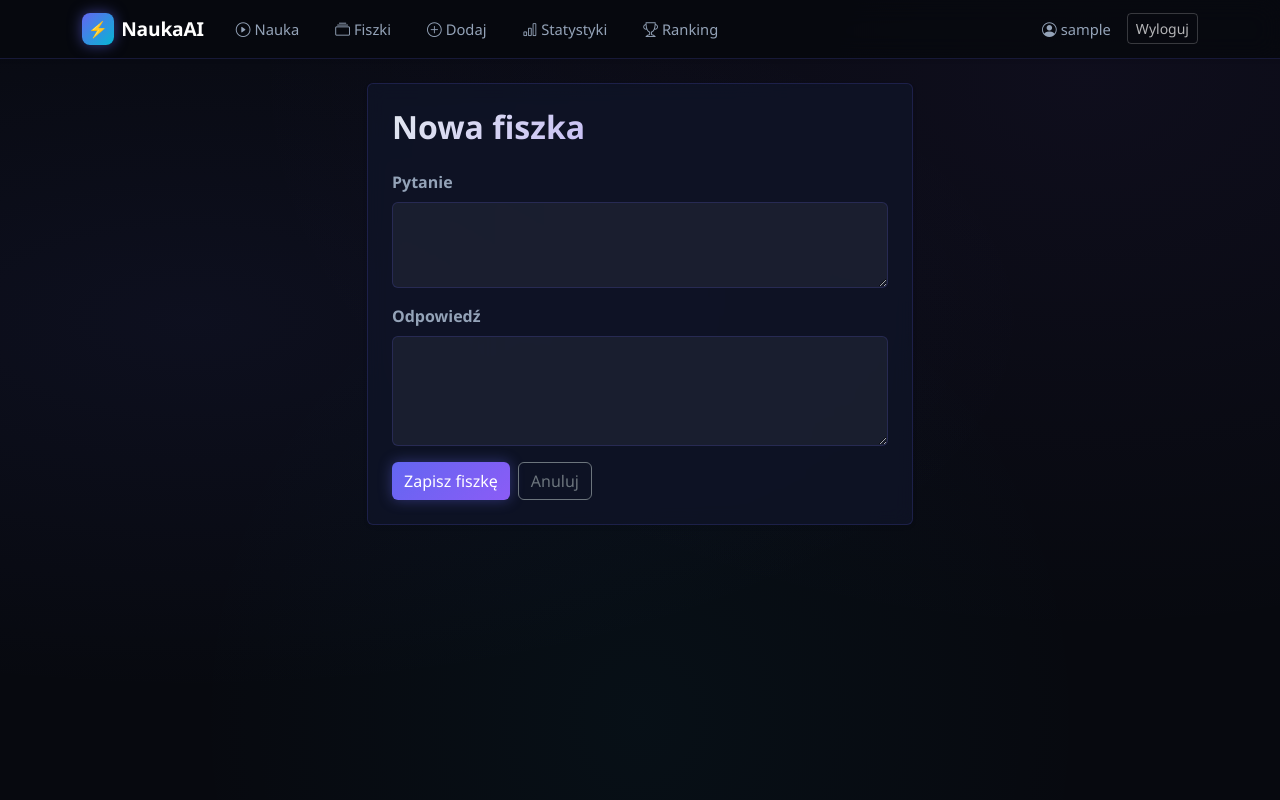
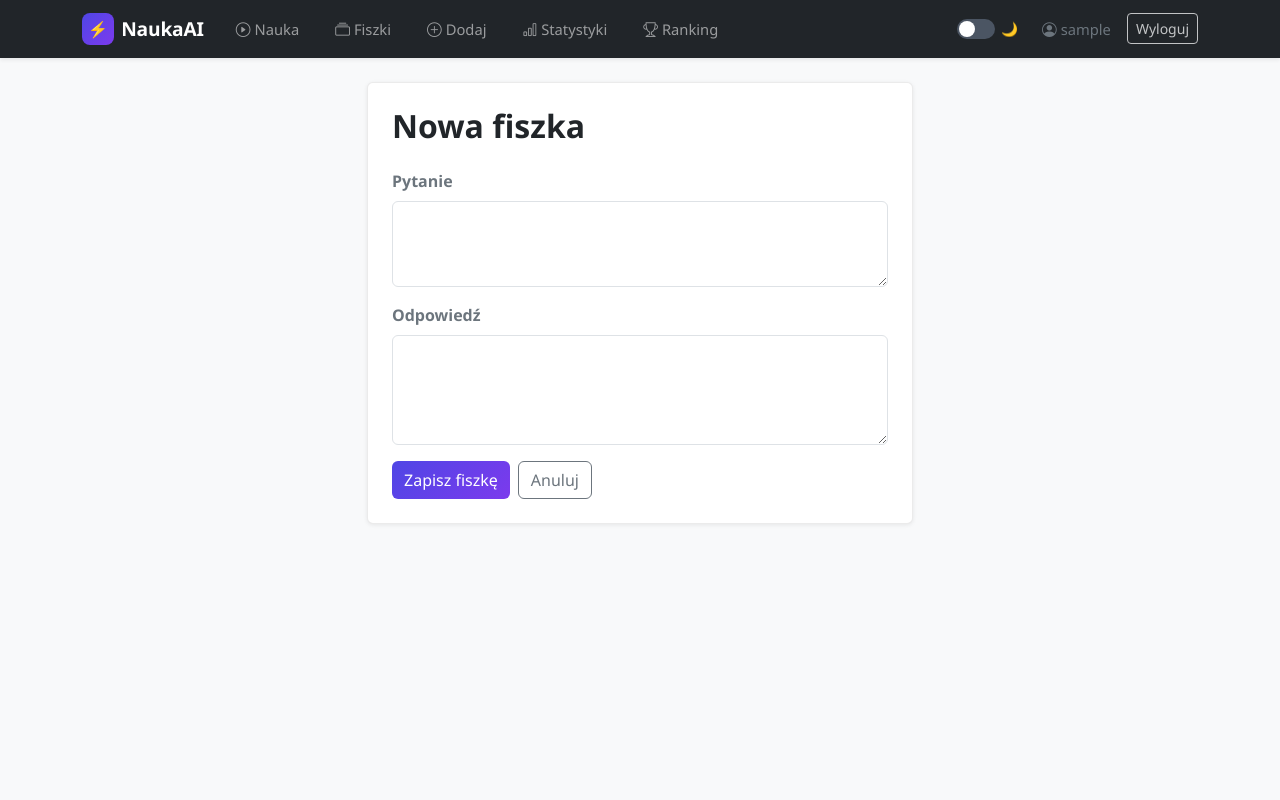
Before and after one commit to Pawelooo/ai-flashcard-app, a Django app: page /flashcards/create/ in a window 1280 px wide. Run offline with Django 5.2, Linux system fonts and the light colour scheme; the visitor is signed in with stand-in values (Sample User, id 1).

Commit message:
feat: light/dark theme toggle in navbar + restore light as default
Co-Authored-By: Claude Sonnet 4.6 <noreply@anthropic.com>

```diff
--- a/templates/base.html
+++ b/templates/base.html
@@ -1,5 +1,5 @@
 <!DOCTYPE html>
-<html lang="pl" data-bs-theme="dark">
+<html lang="pl">
 <head>
   <meta charset="UTF-8">
   <meta name="viewport" content="width=device-width, initial-scale=1">
@@ -8,181 +8,178 @@
   <link href="https://cdn.jsdelivr.net/npm/bootstrap@5.3.3/dist/css/bootstrap.min.css" rel="stylesheet">
   <link href="https://cdn.jsdelivr.net/npm/bootstrap-icons@1.11.3/font/bootstrap-icons.css" rel="stylesheet">
   <style>
+    /* ── Light theme (default) ── */
     :root {
-      --ai-bg: #07090f;
-      --ai-surface: rgba(15, 20, 40, 0.75);
-      --ai-surface-hover: rgba(25, 30, 60, 0.85);
-      --ai-border: rgba(99, 102, 241, 0.18);
-      --ai-primary: #6366f1;
-      --ai-secondary: #8b5cf6;
-      --ai-accent: #06b6d4;
-      --ai-text: #e2e8f0;
-      --ai-muted: #64748b;
-      --ai-glow: 0 0 24px rgba(99, 102, 241, 0.35);
+      --bg:          #f8f9fa;
+      --surface:     #ffffff;
+      --navbar-bg:   #212529;
+      --border:      rgba(0,0,0,.08);
+      --text:        #212529;
+      --muted:       #6c757d;
+      --card-shadow: 0 1px 4px rgba(0,0,0,.08);
+      --primary:     #4f46e5;
+      --primary2:    #7c3aed;
+      --input-bg:    #ffffff;
+      --input-border:#dee2e6;
+      --input-text:  #212529;
     }
 
-    * { box-sizing: border-box; }
+    /* ── Dark theme ── */
+    [data-theme="dark"] {
+      --bg:          #07090f;
+      --surface:     rgba(15,20,40,.8);
+      --navbar-bg:   rgba(7,9,15,.95);
+      --border:      rgba(99,102,241,.18);
+      --text:        #e2e8f0;
+      --muted:       #64748b;
+      --card-shadow: 0 0 24px rgba(99,102,241,.15);
+      --primary:     #6366f1;
+      --primary2:    #8b5cf6;
+      --input-bg:    rgba(255,255,255,.05);
+      --input-border:rgba(99,102,241,.25);
+      --input-text:  #e2e8f0;
+    }
 
+    /* ── Base ── */
     body {
       font-family: 'Segoe UI', system-ui, sans-serif;
-      background-color: var(--ai-bg);
+      background-color: var(--bg);
+      color: var(--text);
+      transition: background-color .3s, color .3s;
+    }
+    [data-theme="dark"] body {
       background-image:
-        radial-gradient(ellipse at 15% 40%, rgba(99,102,241,0.07) 0%, transparent 55%),
-        radial-gradient(ellipse at 85% 10%, rgba(139,92,246,0.06) 0%, transparent 55%),
-        radial-gradient(ellipse at 50% 90%, rgba(6,182,212,0.04) 0%, transparent 50%);
-      color: var(--ai-text);
-      min-height: 100vh;
+        radial-gradient(ellipse at 15% 40%, rgba(99,102,241,.07) 0%, transparent 55%),
+        radial-gradient(ellipse at 85% 10%, rgba(139,92,246,.06) 0%, transparent 55%);
     }
 
     /* ── Navbar ── */
-    .navbar {
-      background: rgba(7, 9, 15, 0.92) !important;
-      border-bottom: 1px solid var(--ai-border);
-      backdrop-filter: blur(12px);
-    }
+    .navbar { background: var(--navbar-bg) !important; transition: background .3s; }
     .navbar-brand-logo {
-      display: inline-flex;
-      align-items: center;
-      gap: .45rem;
-      font-weight: 700;
-      font-size: 1.2rem;
-      letter-spacing: -.01em;
+      display: inline-flex; align-items: center; gap: .45rem;
+      font-weight: 700; font-size: 1.2rem; letter-spacing: -.01em;
     }
     .logo-icon {
       width: 32px; height: 32px;
-      background: linear-gradient(135deg, var(--ai-primary) 0%, var(--ai-accent) 100%);
+      background: linear-gradient(135deg, var(--primary) 0%, var(--primary2) 100%);
       border-radius: 8px;
       display: inline-flex; align-items: center; justify-content: center;
-      font-size: 1rem;
-      flex-shrink: 0;
-      box-shadow: 0 0 14px rgba(99,102,241,0.55);
+      font-size: 1rem; flex-shrink: 0;
     }
-    .nav-link {
-      font-size: .92rem;
-      color: #94a3b8 !important;
-      transition: color .15s;
-    }
-    .nav-link:hover { color: var(--ai-text) !important; }
-    .nav-link.active-link { color: var(--ai-text) !important; }
-    .nav-link.bg-primary { background: rgba(99,102,241,0.2) !important; color: var(--ai-text) !important; }
+    [data-theme="dark"] .logo-icon { box-shadow: 0 0 14px rgba(99,102,241,.55); }
+    .nav-link { font-size: .92rem; }
 
     /* ── Cards ── */
     .card {
-      background: var(--ai-surface) !important;
-      border: 1px solid var(--ai-border) !important;
-      backdrop-filter: blur(10px);
-      color: var(--ai-text) !important;
-      transition: border-color .2s, box-shadow .2s;
+      background: var(--surface) !important;
+      border: 1px solid var(--border) !important;
+      color: var(--text) !important;
+      box-shadow: var(--card-shadow) !important;
+      transition: background .3s, border-color .2s, box-shadow .2s;
     }
-    .card:hover {
-      border-color: rgba(99,102,241,0.4) !important;
-      box-shadow: var(--ai-glow) !important;
+    [data-theme="dark"] .card { backdrop-filter: blur(10px); }
+    [data-theme="dark"] .card:hover {
+      border-color: rgba(99,102,241,.4) !important;
+      box-shadow: 0 0 28px rgba(99,102,241,.25) !important;
     }
-    .card-title { color: var(--ai-text) !important; }
+    .card-title { color: var(--text) !important; }
 
     /* ── Buttons ── */
     .btn-primary {
-      background: linear-gradient(135deg, var(--ai-primary), var(--ai-secondary)) !important;
+      background: linear-gradient(135deg, var(--primary), var(--primary2)) !important;
       border: none !important;
-      box-shadow: 0 0 14px rgba(99,102,241,0.4);
-      transition: box-shadow .2s, transform .15s;
     }
-    .btn-primary:hover {
-      box-shadow: 0 0 28px rgba(99,102,241,0.65) !important;
-      transform: translateY(-1px);
+    [data-theme="dark"] .btn-primary { box-shadow: 0 0 14px rgba(99,102,241,.4); }
+    [data-theme="dark"] .btn-primary:hover { box-shadow: 0 0 28px rgba(99,102,241,.65) !important; transform: translateY(-1px); }
+    .btn-outline-primary { border-color: var(--primary) !important; color: var(--primary) !important; }
+    [data-theme="dark"] .btn-success {
+      background: linear-gradient(135deg,#10b981,#059669) !important;
+      border: none !important; box-shadow: 0 0 12px rgba(16,185,129,.35);
     }
-    .btn-outline-primary {
-      border-color: var(--ai-primary) !important;
-      color: var(--ai-primary) !important;
-      transition: background .2s, box-shadow .2s;
+    [data-theme="dark"] .btn-danger {
+      background: linear-gradient(135deg,#ef4444,#dc2626) !important;
+      border: none !important; box-shadow: 0 0 12px rgba(239,68,68,.3);
     }
-    .btn-outline-primary:hover {
-      background: rgba(99,102,241,0.15) !important;
-      box-shadow: 0 0 14px rgba(99,102,241,0.3);
-      color: var(--ai-text) !important;
-    }
-    .btn-success {
-      background: linear-gradient(135deg, #10b981, #059669) !important;
-      border: none !important;
-      box-shadow: 0 0 12px rgba(16,185,129,0.35);
-    }
-    .btn-success:hover { box-shadow: 0 0 22px rgba(16,185,129,0.55) !important; }
-    .btn-danger {
-      background: linear-gradient(135deg, #ef4444, #dc2626) !important;
-      border: none !important;
-      box-shadow: 0 0 12px rgba(239,68,68,0.3);
-    }
-    .btn-danger:hover { box-shadow: 0 0 22px rgba(239,68,68,0.5) !important; }
-    .btn-outline-light {
-      border-color: rgba(255,255,255,0.2) !important;
-      color: rgba(255,255,255,0.7) !important;
-    }
-    .btn-outline-light:hover { background: rgba(255,255,255,0.08) !important; }
-
-    /* ── Headings ── */
-    h1, h2 {
-      background: linear-gradient(135deg, #e2e8f0 0%, #a78bfa 100%);
-      -webkit-background-clip: text;
-      -webkit-text-fill-color: transparent;
-      background-clip: text;
-    }
-    h3, h4, h5 { color: var(--ai-text); }
 
     /* ── Progress bar ── */
-    .progress {
-      background: rgba(255,255,255,0.08);
-      border-radius: 99px;
-    }
-    .progress-bar {
-      background: linear-gradient(90deg, var(--ai-primary), var(--ai-accent));
-      border-radius: 99px;
-    }
+    [data-theme="dark"] .progress { background: rgba(255,255,255,.08); }
+    [data-theme="dark"] .progress-bar { background: linear-gradient(90deg,#6366f1,#06b6d4); }
 
-    /* ── Forms & Inputs ── */
+    /* ── Forms ── */
     .form-control, .form-select {
-      background: rgba(255,255,255,0.05) !important;
-      border-color: var(--ai-border) !important;
-      color: var(--ai-text) !important;
+      background: var(--input-bg) !important;
+      border-color: var(--input-border) !important;
+      color: var(--input-text) !important;
+      transition: background .3s, border-color .2s;
     }
     .form-control:focus, .form-select:focus {
-      background: rgba(255,255,255,0.08) !important;
-      border-color: var(--ai-primary) !important;
-      box-shadow: 0 0 0 3px rgba(99,102,241,0.2) !important;
-      color: var(--ai-text) !important;
+      border-color: var(--primary) !important;
+      box-shadow: 0 0 0 3px rgba(99,102,241,.2) !important;
     }
-    .form-control::placeholder { color: var(--ai-muted) !important; }
-    .form-label { color: #94a3b8; }
+    .form-control::placeholder { color: var(--muted) !important; }
+    .form-label { color: var(--muted); }
 
-    /* ── Alerts ── */
-    .alert {
-      background: var(--ai-surface) !important;
-      border: 1px solid var(--ai-border) !important;
-      color: var(--ai-text) !important;
+    /* ── Text / misc ── */
+    .text-muted { color: var(--muted) !important; }
+    [data-theme="dark"] hr { border-color: rgba(99,102,241,.18); }
+    [data-theme="dark"] .table { color: var(--text); }
+    [data-theme="dark"] .table thead th,
+    [data-theme="dark"] .table td,
+    [data-theme="dark"] .table th { border-color: rgba(99,102,241,.18); }
+    [data-theme="dark"] h1, [data-theme="dark"] h2 {
+      background: linear-gradient(135deg, #e2e8f0 0%, #a78bfa 100%);
+      -webkit-background-clip: text; -webkit-text-fill-color: transparent; background-clip: text;
+    }
+    [data-theme="dark"] .alert {
+      background: rgba(15,20,40,.8) !important;
+      border: 1px solid rgba(99,102,241,.2) !important;
+      color: var(--text) !important;
       backdrop-filter: blur(8px);
     }
-    .alert-success { border-color: rgba(16,185,129,0.3) !important; }
-    .alert-danger  { border-color: rgba(239,68,68,0.3)  !important; }
-    .alert-warning { border-color: rgba(245,158,11,0.3) !important; }
-    .alert-info    { border-color: rgba(6,182,212,0.3)  !important; }
+    [data-theme="dark"] #flashcard { box-shadow: 0 0 40px rgba(99,102,241,.15) !important; }
 
-    /* ── Misc ── */
-    .text-muted { color: var(--ai-muted) !important; }
-    hr { border-color: var(--ai-border); }
-    .table { color: var(--ai-text); }
-    .table thead th { border-color: var(--ai-border); color: #94a3b8; }
-    .table td, .table th { border-color: var(--ai-border); }
-    .badge.bg-primary { background: var(--ai-primary) !important; }
-    .display-1.text-muted { color: rgba(99,102,241,0.3) !important; -webkit-text-fill-color: unset; }
+    /* ── Theme toggle switch ── */
+    .theme-toggle {
+      display: flex; align-items: center; gap: .4rem;
+      cursor: pointer; user-select: none;
+    }
+    .theme-toggle input { display: none; }
+    .toggle-track {
+      width: 38px; height: 20px; border-radius: 99px;
+      background: #4b5563; position: relative; transition: background .3s;
+    }
+    .toggle-track::after {
+      content: '';
+      position: absolute; top: 2px; left: 2px;
+      width: 16px; height: 16px; border-radius: 50%;
+      background: #fff; transition: transform .25s;
+    }
+    .theme-toggle input:checked + .toggle-track { background: #6366f1; }
+    .theme-toggle input:checked + .toggle-track::after { transform: translateX(18px); }
+    .toggle-icon { font-size: .85rem; }
 
-    /* ── Glow pulse on flashcard ── */
-    #flashcard {
-      box-shadow: 0 0 40px rgba(99,102,241,0.15) !important;
+    /* ── Hero gradient (home page) ── */
+    .hero-gradient {
+      background: linear-gradient(135deg, #f0f4ff 0%, #faf5ff 100%);
+      border-radius: 1.5rem;
+      padding: 4rem 2rem;
+      margin-bottom: 3rem;
+    }
+    [data-theme="dark"] .hero-gradient {
+      background: linear-gradient(135deg, rgba(99,102,241,.1) 0%, rgba(139,92,246,.08) 100%);
     }
   </style>
+  {# Apply saved theme before first paint to avoid flash #}
+  <script>
+    (function(){
+      var t = localStorage.getItem('theme');
+      if (t === 'dark') document.documentElement.setAttribute('data-theme','dark');
+    })();
+  </script>
 </head>
 <body>
 
-<nav class="navbar navbar-expand-md sticky-top shadow-sm">
+<nav class="navbar navbar-expand-md navbar-dark sticky-top shadow-sm">
   <div class="container">
 
     <a class="navbar-brand navbar-brand-logo text-white text-decoration-none" href="/">
@@ -198,13 +195,13 @@
       {% if user.is_authenticated %}
       <ul class="navbar-nav me-auto gap-1">
         <li class="nav-item">
-          <a class="nav-link px-3 rounded {% if request.path == '/flashcards/topics/' %}bg-primary{% endif %}"
+          <a class="nav-link px-3 rounded {% if request.path == '/flashcards/topics/' %}bg-primary bg-opacity-25{% endif %}"
              href="{% url 'flashcards:topics' %}">
             <i class="bi bi-play-circle me-1"></i>Nauka
           </a>
         </li>
         <li class="nav-item">
-          <a class="nav-link px-3 rounded {% if request.path == '/flashcards/' %}bg-primary{% endif %}"
+          <a class="nav-link px-3 rounded {% if request.path == '/flashcards/' %}bg-primary bg-opacity-25{% endif %}"
              href="{% url 'flashcards:card_list' %}">
             <i class="bi bi-collection me-1"></i>Fiszki
           </a>
@@ -215,33 +212,47 @@
           </a>
         </li>
         <li class="nav-item">
-          <a class="nav-link px-3 rounded {% if request.path == '/stats/' %}bg-primary{% endif %}"
+          <a class="nav-link px-3 rounded {% if request.path == '/stats/' %}bg-primary bg-opacity-25{% endif %}"
              href="{% url 'stats:dashboard' %}">
             <i class="bi bi-bar-chart me-1"></i>Statystyki
           </a>
         </li>
         <li class="nav-item">
-          <a class="nav-link px-3 rounded {% if request.path == '/stats/leaderboard/' %}bg-primary{% endif %}"
+          <a class="nav-link px-3 rounded {% if request.path == '/stats/leaderboard/' %}bg-primary bg-opacity-25{% endif %}"
              href="{% url 'stats:leaderboard' %}">
             <i class="bi bi-trophy me-1"></i>Ranking
           </a>
         </li>
       </ul>
       <ul class="navbar-nav ms-auto align-items-center gap-2">
+        <li class="nav-item d-flex align-items-center">
+          <label class="theme-toggle mx-2" title="Przełącz motyw">
+            <input type="checkbox" id="themeToggle">
+            <span class="toggle-track"></span>
+            <span class="toggle-icon" id="themeIcon">🌙</span>
+          </label>
+        </li>
         <li class="nav-item">
-          <span class="nav-link small" style="color: var(--ai-muted);">
+          <span class="nav-link text-secondary small">
             <i class="bi bi-person-circle me-1"></i>{{ user.username }}
           </span>
         </li>
         <li class="nav-item">
           <form method="post" action="{% url 'logout' %}">
             {% csrf_token %}
-            <button type="submit" class="btn btn-sm btn-outline-light">Wyloguj</button>
+            <button type="submit" class="btn btn-sm btn-outline-light opacity-75">Wyloguj</button>
           </form>
         </li>
       </ul>
       {% else %}
-      <ul class="navbar-nav ms-auto gap-2">
+      <ul class="navbar-nav ms-auto align-items-center gap-2">
+        <li class="nav-item d-flex align-items-center">
+          <label class="theme-toggle mx-2" title="Przełącz motyw">
+            <input type="checkbox" id="themeToggle">
+            <span class="toggle-track"></span>
+            <span class="toggle-icon" id="themeIcon">🌙</span>
+          </label>
+        </li>
         <li class="nav-item">
           <a class="nav-link" href="{% url 'login' %}">Zaloguj się</a>
         </li>
@@ -268,6 +279,27 @@
 </div>
 
 <script src="https://cdn.jsdelivr.net/npm/bootstrap@5.3.3/dist/js/bootstrap.bundle.min.js"></script>
+<script>
+  (function () {
+    var toggle = document.getElementById('themeToggle');
+    var icon   = document.getElementById('themeIcon');
+    var html   = document.documentElement;
+
+    function applyTheme(dark) {
+      html.setAttribute('data-theme', dark ? 'dark' : 'light');
+      toggle.checked     = dark;
+      icon.textContent   = dark ? '☀️' : '🌙';
+    }
+
+    applyTheme(localStorage.getItem('theme') === 'dark');
+
+    toggle.addEventListener('change', function () {
+      var dark = toggle.checked;
+      localStorage.setItem('theme', dark ? 'dark' : 'light');
+      applyTheme(dark);
+    });
+  })();
+</script>
 {% block extra_js %}{% endblock %}
 </body>
 </html>
```
